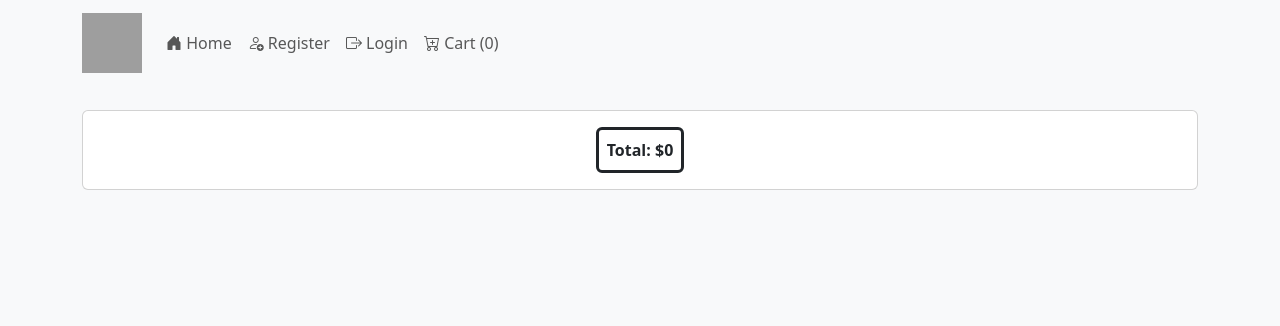
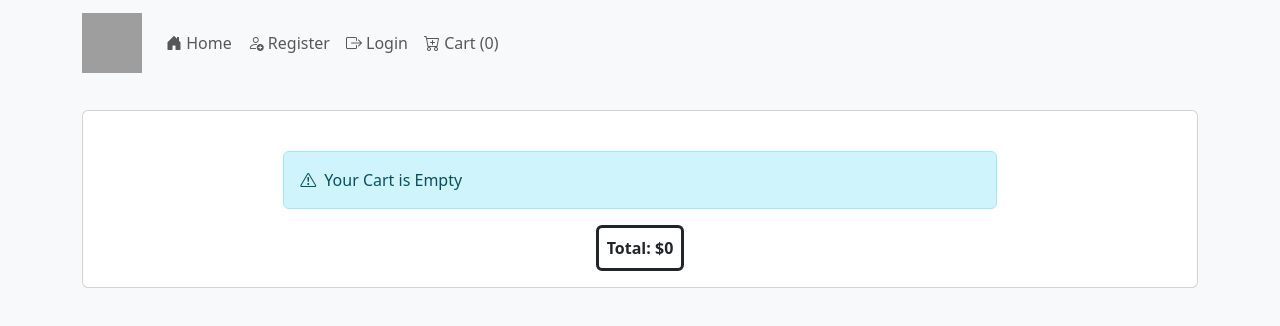
Before and after one commit to Sezer5/Laravel12Vue3EcommerceProject, a Vue app in the folder frontend/: page /#/cart in a window 1280 px wide. Shown: the top 326 px of the page. Built offline with nearby package versions, Linux system fonts and the light colour scheme; grey boxes are pictures that could not be loaded; what vue-dompurify-html, vue-image-zoomer would draw is missing.

Commit message:
Alert Fix

```diff
--- a/frontend/src/components/cart/Cart.vue
+++ b/frontend/src/components/cart/Cart.vue
@@ -67,8 +67,11 @@
                             </td>
                         </tr>
                     </tbody>
-                    <Alert bgColor="info" content="Your Cart is Empty" v-if="!cartStore.cartItems.length"/>
+
                 </table>
+                <div v-if="!cartStore.cartItems.length">
+                        <Alert  bgColor="info" content="Your Cart is Empty" />
+                    </div>
                 <div class="d-flex justify-content-center align-items-center">
                             <div class="border border-dark border-3 fw-bold p-2 rounded d-flex justify-content-center align-items-center">
                                 Total: ${{ total }}
--- a/frontend/src/components/layouts/Alert.vue
+++ b/frontend/src/components/layouts/Alert.vue
@@ -2,11 +2,7 @@
     <div class="row mt-4">
         <div class="col-md-8 mx-auto">
             <div :class="`alert alert-${bgColor} d-flex align-items-center`">
-                <i class="bi bi-exclamation-triangle me-2">
-                    <div>
-                        {{ content }}
-                    </div>
-                </i>
+                <i class="bi bi-exclamation-triangle me-2"></i>{{ content }}
             </div>
         </div>
     </div>
```
